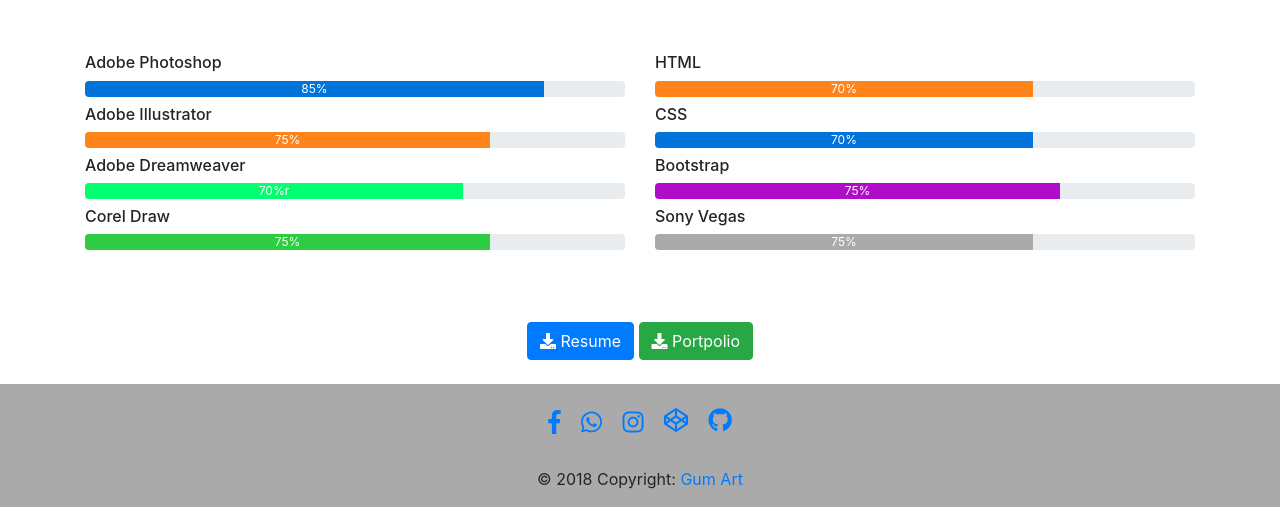
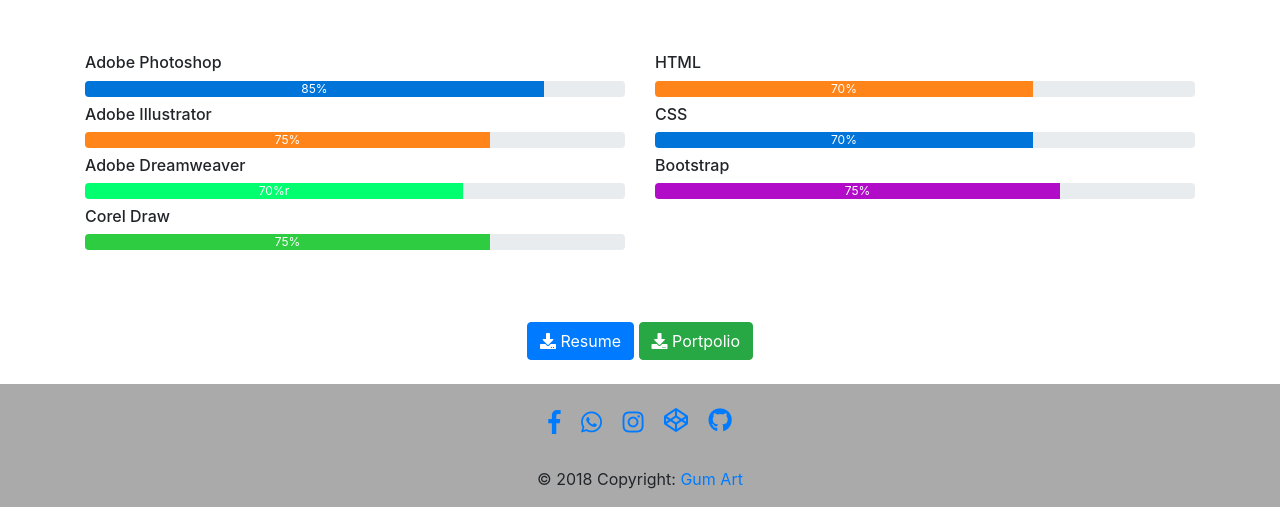
Before and after one commit to gugum28/portfolio, a plain HTML site: page index.html in a window 1280 px wide. Shown: the part 1601-2108 px from the top of the page. Drawn offline with nearby package versions, Linux system fonts and the light colour scheme; a script that the page names is missing.

Commit message:
delete
menghapus progres bar sony vegas

```diff
--- a/index.html
+++ b/index.html
@@ -334,13 +334,6 @@
               aria-valuemax="100">75%</div>
           </div>
 
-        <div class="pt-2">
-          <h6>Sony Vegas</h6>
-          <div class="progress">
-            <div class="progress-bar bg-gray" role="progressbar" style="width: 70%" aria-valuenow="25" aria-valuemin="0"
-              aria-valuemax="100">75%</div>
-          </div>
-        </div>
 
       </div>
     </div>
```
